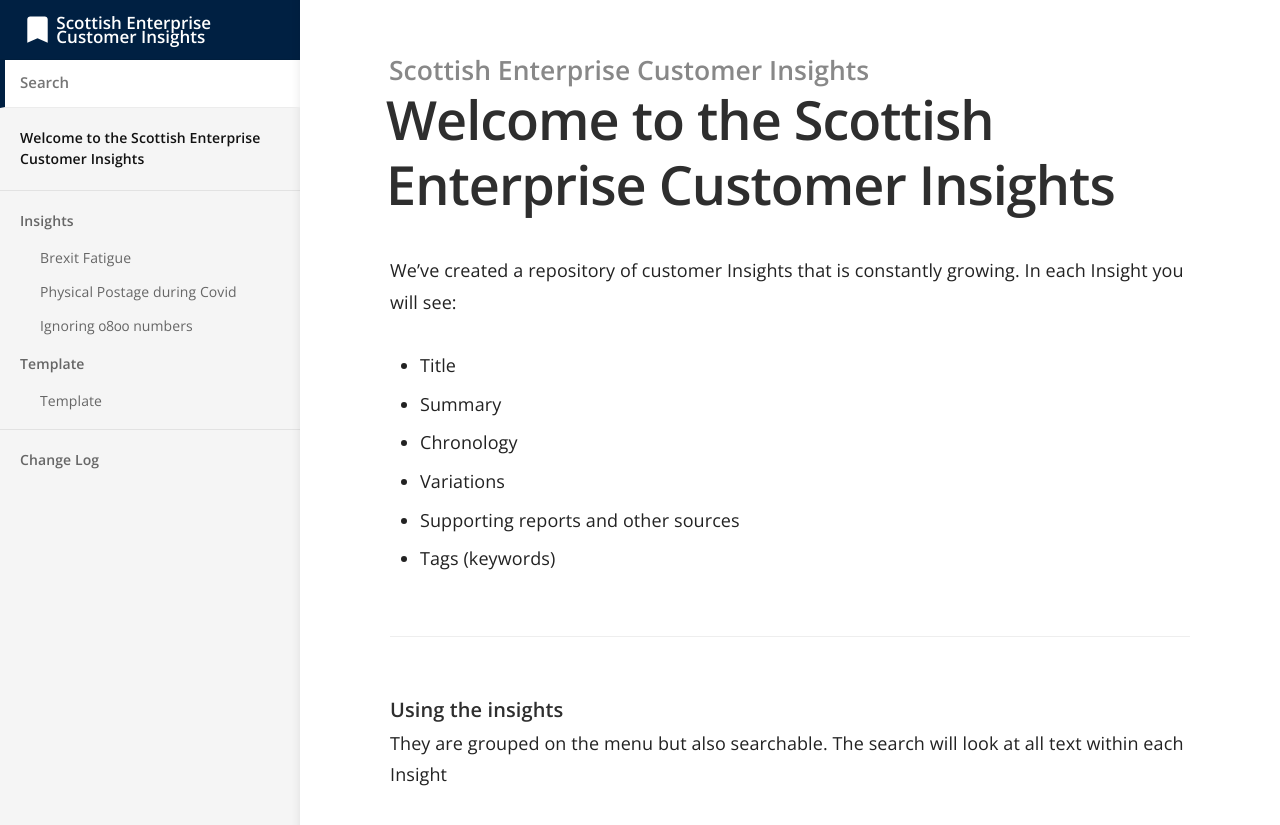
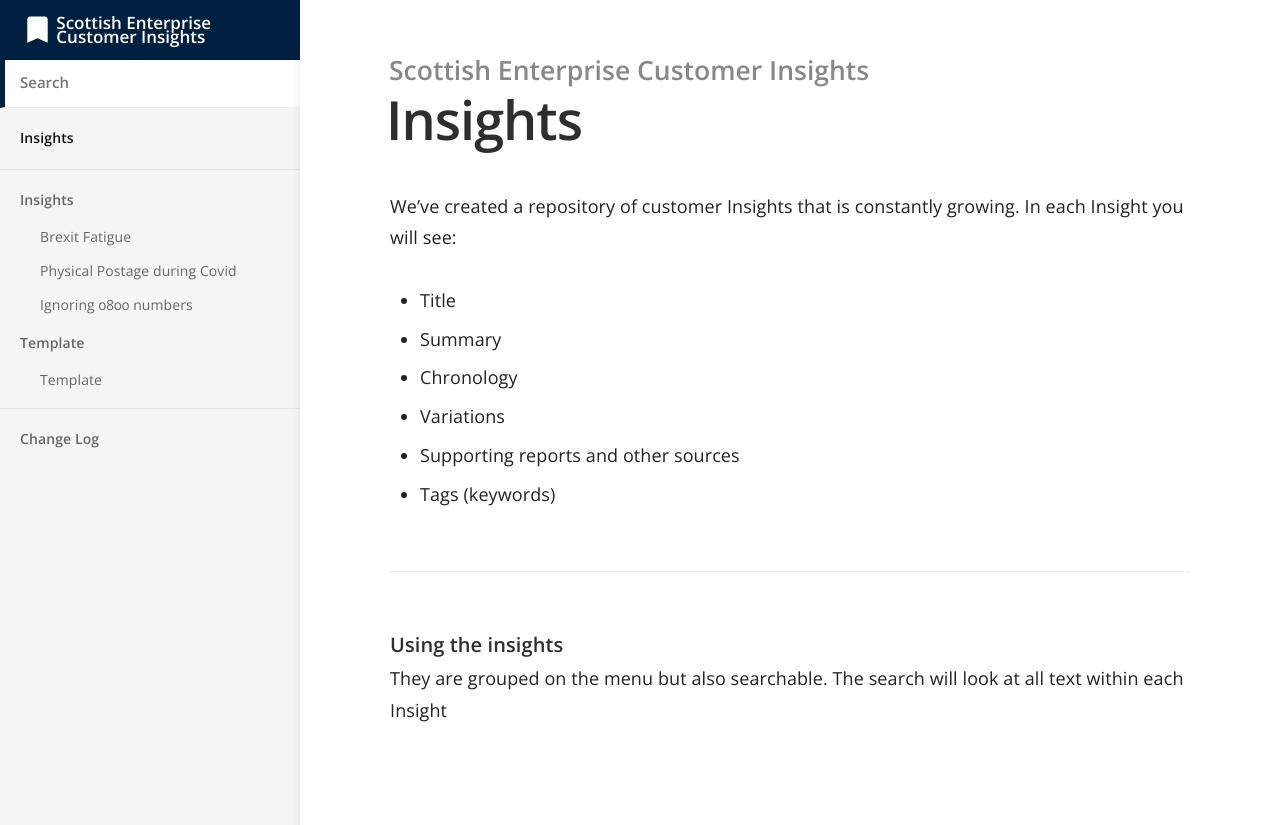
Before and after one commit to scotentSD/insights, a Jekyll site: the page built from index.md, in a window 1280 px wide. Shown: the top 825 px of the page. Built offline with Jekyll 4.4.1, drawn with Linux system fonts in a browser that asks for light colours.

Commit message:
Update index.md
mk

```diff
--- a/index.md
+++ b/index.md
@@ -1,5 +1,5 @@
 ---
-title: Welcome to the Scottish Enterprise Customer Insights
+title: Insights
 ---
 
 We’ve created a repository of customer Insights that is constantly growing.
```
